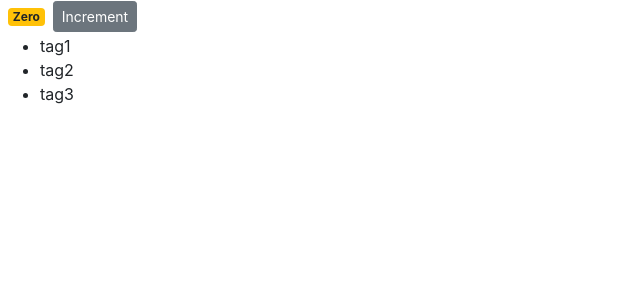
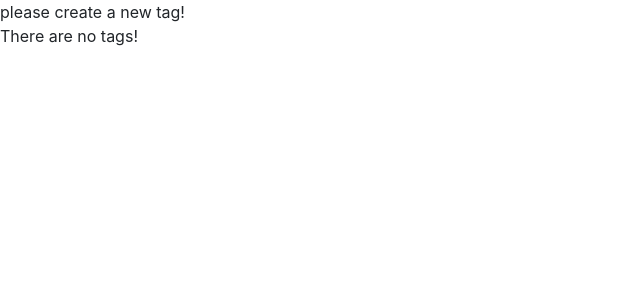
Before and after one commit to LamideAnifowoshe/practice-react, a React (Create React App) app: page / in a window 1280 px wide. Shown: the top 300 px of the page, without its empty margins (0-640 px from the left). Built offline with nearby package versions, Linux system fonts and the light colour scheme.

Commit message:
render tags conditionallly

```diff
--- a/src/components/counter.jsx
+++ b/src/components/counter.jsx
@@ -3,31 +3,28 @@
 class Counter extends Component {
   state = {
     count: 0,
-    tags: ["tag1", "tag2", "tag3"],
+    tags: [],
   };
+
+  renderTags() {
+    if (this.state.tags.length === 0) return <p>There are no tags!</p>;
+
+    return (
+      <ul>
+        {this.state.tags.map((tag) => (
+          <li key={tag}>{tag}</li>
+        ))}
+      </ul>
+    );
+  }
 
   render() {
     return (
       <div>
-        <span className={this.getBadgeClasses()}>{this.formatCount()}</span>
-        <button className="btn btn-secondary btn-sm">Increment</button>
-        <ul>
-          {this.state.tags.map((tag) => (
-            <li key={tag}>{tag}</li>
-          ))}
-        </ul>
+        {this.state.tags.length === 0 && "please create a new tag!"}
+        {this.renderTags()}
       </div>
     );
-  }
-  getBadgeClasses() {
-    let classes = "badge m-2 badge-";
-    classes += this.state.count === 0 ? "warning" : "primary";
-    return classes;
-  }
-
-  formatCount() {
-    const { count } = this.state;
-    return count === 0 ? "Zero" : count;
   }
 }
 
```
